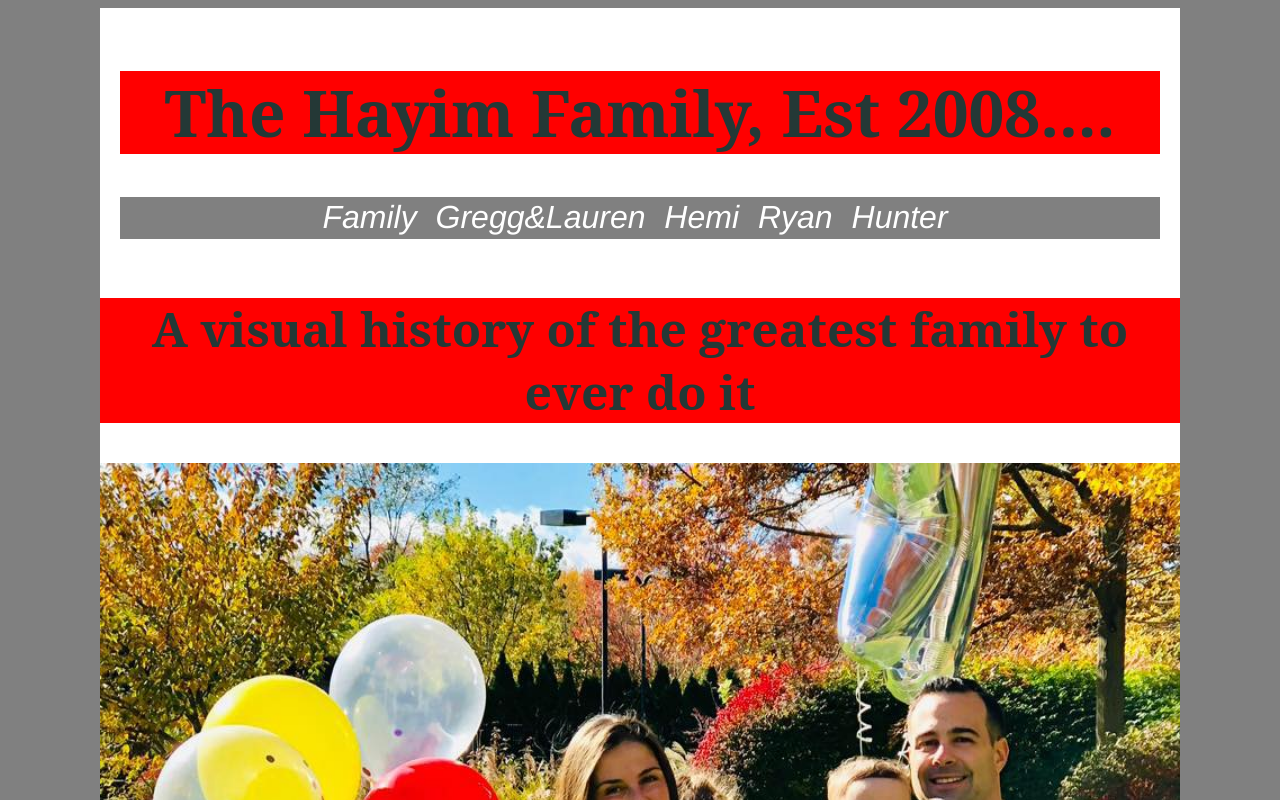
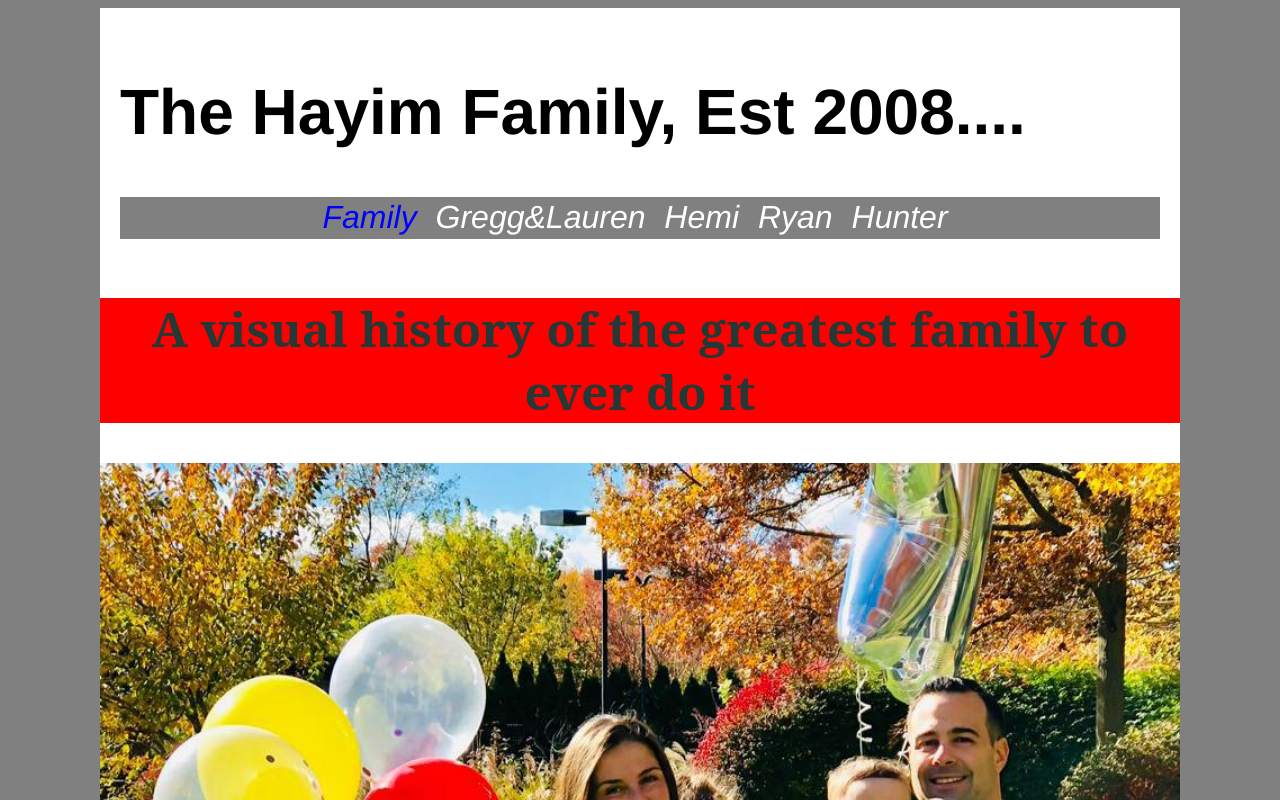
Before and after one commit to gregghayim/gregghayim.github.io, a plain HTML site: page Unit_1/index.html in a window 1280 px wide. In both pictures the pointer is over the link "Family". Shown: the top 800 px of the page. Drawn offline with Linux system fonts and the light colour scheme.

Commit message:
Update style.css

```diff
--- a/Unit_1/css/style.css
+++ b/Unit_1/css/style.css
@@ -73,6 +73,11 @@ nav a {
 	margin-right: 10px;
 }
 
+nav a:hover {
+	color:blue;
+}
+}
+
 h1 {
 	color: #243836;
 	background-color: red;
```
